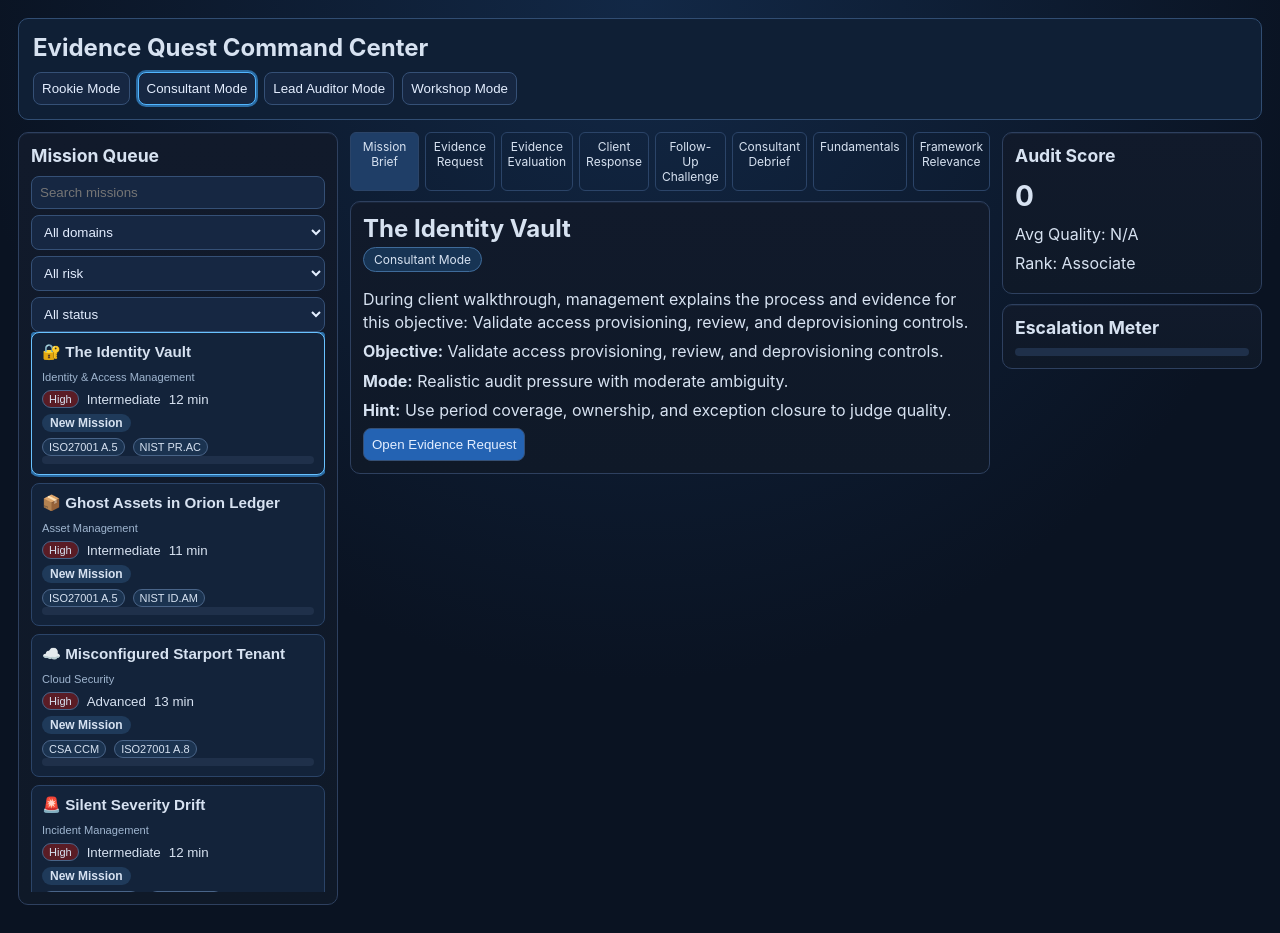
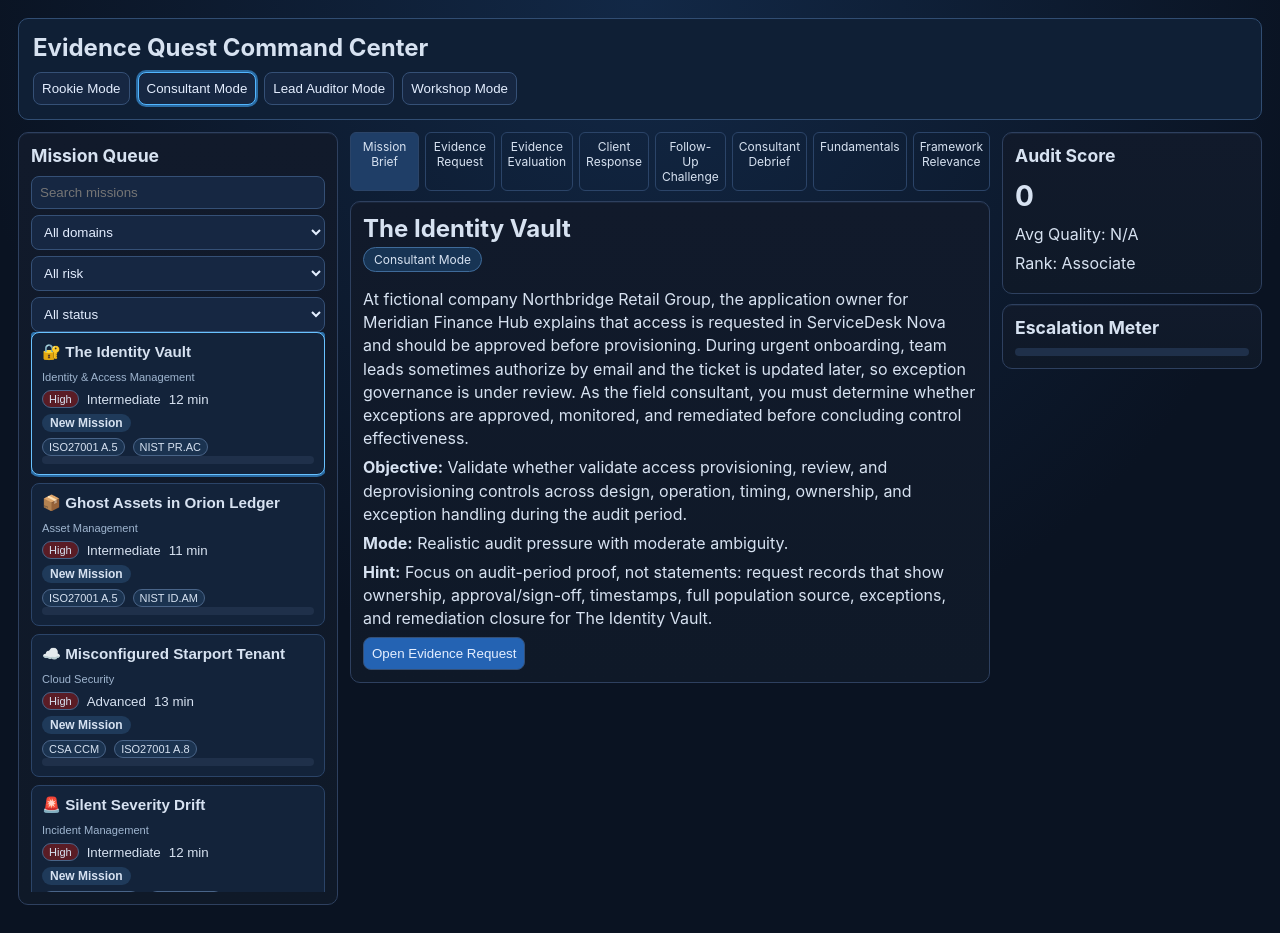
Before and after one commit to SamiZabadne/evidence-request, a React (Vite) app: page / in a window 1280 px wide. Built offline with nearby package versions, Linux system fonts and the light colour scheme.

Commit message:
Improve mission realism and enforce evidence-depth validation

```diff
--- a/src/App.jsx
+++ b/src/App.jsx
@@ -45,7 +45,7 @@ export default function App() {
   const submitFollowUp = () => {
     const correct = selectedOption === challenge.bestFollowUpAnswer;
     setScore((s) => s + (correct ? 5 : (mode === 'leadAuditor' ? -8 : -3)));
-    setFollowUpFeedback({ correct, message: correct ? challenge.followUpFeedback : 'The answer missed the highest-risk unresolved concern.', strongerAsk: challenge.bestFollowUpAnswer, riskAddressed: challenge.riskAddressed, nextEvidence: challenge.nextEvidence });
+    setFollowUpFeedback({ correct, message: correct ? challenge.followUpFeedback : 'This answer is weak because it does not fully confirm approval quality, population completeness, exception remediation, and audit-period timing. The strongest response requests sign-off evidence, source population integrity, exception closure proof, and supporting records that a senior consultant can defend in quality review.', strongerAsk: challenge.bestFollowUpAnswer, riskAddressed: challenge.riskAddressed, nextEvidence: challenge.nextEvidence });
     setMissionStatus(challenge.quality?.toLowerCase() === 'unsafe' ? 'Escalated' : 'Follow-Up Submitted', 78);
     setPhase('followUpFeedback');
   };
--- a/src/components/GameComponents.jsx
+++ b/src/components/GameComponents.jsx
@@ -13,7 +13,7 @@ export const AuditCommandLayout = ({ header, left, center, right }) => <section
 export const EscalationMeter = ({ value }) => <section className='panel'><h3>Escalation Meter</h3><div className='progress danger'><div style={{ width: `${value}%` }} /></div></section>;
 export function ScorePanel({ score, avgQuality, rank }) { return <section className='panel'><h3>Audit Score</h3><p className='score'>{score}</p><p>Avg Quality: {avgQuality}</p><p>Rank: {rank}</p></section>; }
 export const MissionBrief = ({ mission, variant, modeCfg, onNext }) => <section className='panel mission-brief'><h2>{mission.missionName}</h2><div className='mode-badge'>{modeCfg.label}</div><p>{variant.clientScenario}</p><p><b>Objective:</b> {variant.auditObjective}</p><p><b>Mode:</b> {modeCfg.focus}</p><p><b>Hint:</b> {variant.hint}</p>{variant.discussionPrompt && <p><b>Discussion:</b> {variant.discussionPrompt}</p>}{variant.facilitatorNotes && <p><b>Facilitator notes:</b> {variant.facilitatorNotes}</p>}<button className='primary' onClick={onNext}>Open Evidence Request</button></section>;
-export const EvidenceSelection = ({ evidenceOptions, selectedEvidence, setSelectedEvidence, onSubmit, minimumSelections }) => <section className='panel'><h3>Evidence Request</h3><p className='instruction'>Select at least {minimumSelections} evidence items that together would support your audit conclusion.</p>{minimumSelections > 1 && selectedEvidence.length === 1 && <p className='warning'>A single evidence item is usually not enough to support an audit conclusion. Select additional evidence to validate design, operation, and completeness.</p>}{evidenceOptions.map((x) => <label key={x.id} className='evidence-row'><input type='checkbox' checked={selectedEvidence.includes(x.id)} onChange={() => setSelectedEvidence((p) => p.includes(x.id) ? p.filter((id) => id !== x.id) : [...p, x.id])} /> {x.text}</label>)}<button className='primary' disabled={selectedEvidence.length < minimumSelections} onClick={onSubmit}>Submit Evidence</button></section>;
+export const EvidenceSelection = ({ evidenceOptions, selectedEvidence, setSelectedEvidence, onSubmit, minimumSelections }) => <section className='panel'><h3>Evidence Request</h3><p className='instruction'>Select evidence items that work together. A strong audit conclusion usually needs evidence for design, operation, timing, ownership, and exception handling.</p>{minimumSelections > 1 && selectedEvidence.length === 1 && <p className='warning'>A single evidence item is usually not enough to support an audit conclusion. Select additional evidence to validate design, operation, completeness, and exceptions.</p>}{evidenceOptions.map((x) => <label key={x.id} className='evidence-row'><input type='checkbox' checked={selectedEvidence.includes(x.id)} onChange={() => setSelectedEvidence((p) => p.includes(x.id) ? p.filter((id) => id !== x.id) : [...p, x.id])} /> {x.text}</label>)}<button className='primary' disabled={selectedEvidence.length < minimumSelections} onClick={onSubmit}>Submit Evidence</button></section>;
 export const EvidenceEvaluation = ({ evaluated, pointsById }) => <section className='panel'><h3>Evidence Evaluation</h3>{evaluated.map((x) => <div key={x.id} className={`alert quality-${x.quality.toLowerCase()}`}><p><b>Quality:</b> <span className={`badge quality-badge quality-${x.quality.toLowerCase()}`}>{x.quality}</span></p><p>{x.text}</p><p><b>Points:</b> {pointsById[x.id]}</p><p><b>Why this matters:</b> {x.why}</p><p><b>What this evidence proves:</b> {x.proves}</p><p><b>What this evidence does not prove:</b> {x.limits}</p><p><b>Stronger evidence request:</b> {x.betterRequest}</p></div>)}</section>;
 export const ClientResponseConsole = ({ evaluated }) => <section className='panel'><h3>Client Response</h3>{evaluated.map((x) => <div key={x.id} className='dialogue-card'><p><b>Client says:</b></p><blockquote>{x.clientResponse}</blockquote><p><b>Auditor note:</b> {x.auditorNote}</p></div>)}</section>;
 export const FollowUpChallenge = ({ challenge, selectedOption, setSelectedOption, onSubmit }) => <section className='panel'><h3>Follow-up Challenge</h3><p>{challenge.followUpChallenge}</p><select value={selectedOption} onChange={(e) => setSelectedOption(e.target.value)}><option value=''>Select follow-up answer</option>{challenge.followUpOptions.map((o) => <option key={o} value={o}>{o}</option>)}</select><button className='primary' disabled={!selectedOption} onClick={onSubmit}>Submit Follow-up</button></section>;
--- a/src/data/missions.js
+++ b/src/data/missions.js
@@ -39,6 +39,67 @@ const modeBundle = (objective, rookieEvidence, consultantEvidence, leadEvidence,
 });
 
 
+
+const MODE_MIN_EVIDENCE = { rookie: 5, consultant: 7, leadAuditor: 8, workshop: 6 };
+
+const domainScenarios = {
+  'Identity & Access Management': 'At fictional company Northbridge Retail Group, the application owner for Meridian Finance Hub explains that access is requested in ServiceDesk Nova and should be approved before provisioning. During urgent onboarding, team leads sometimes authorize by email and the ticket is updated later, so exception governance is under review.',
+  'Asset Management': 'At fictional company Atlas Meridian Logistics, infrastructure operations share that the CMDB, endpoint agent, and procurement ledger are reconciled monthly, but contractor laptops and leased returns are tracked in a separate spreadsheet that was not updated for several weeks.',
+  'Cloud Security': 'At fictional company Aurora Commerce Labs, the cloud platform team demonstrates guardrails in OrionCloud, but a newly onboarded subscription from an acquisition is still on interim controls and one temporary public-access exception remained open longer than target.',
+  'Incident Management': 'At fictional company Harborline Health Services, the SOC manager shows incident handling through Sentinel Desk, yet analysts note some high-severity alerts were triaged via chat during staffing shortages and documented in the case tool afterward.',
+  'Third-Party Security': 'At fictional company Crescent Pay Systems, vendor risk leadership states critical suppliers complete due diligence and annual reviews, but evidence for inherited subservice-provider monitoring is split between contract folders and email approvals.',
+  'BCP / DR / Backup': 'At fictional company Ironwood Media Network, IT operations report backup jobs are successful for critical workloads, but recent restore exercises covered infrastructure only and did not include all business service dependencies.',
+  'Change Management': 'At fictional company Silverline Transit Services, release managers explain normal changes follow CAB approval in ChangeFlow, while emergency deployments are common during weekend releases and retrospective validation is sometimes delayed.',
+  'Physical Security': 'At fictional company Redwood Pharma Distribution, facilities security shows badge and CCTV monitoring for after-hours access, but regional offices use separate recorders and clock synchronization has drifted during recent maintenance.',
+  'Data Protection / Classification': 'At fictional company Bluepeak Advisory Partners, data governance confirms a classification standard is published, yet DLP for external sharing is partly in monitor mode and exception approvals are scattered across workflow and mailbox records.',
+};
+
+const buildVariantNarrative = (mission, modeKey, objective) => {
+  const scenarioBase = domainScenarios[mission.domain] || `At fictional company ${mission.missionName.replace(/[^A-Za-z ]/g, '').trim() || 'Helios Group'}, control owners describe the current process and known exceptions.`;
+  const modeTail = {
+    rookie: 'As a junior consultant, your job is to separate policy statements from real operating evidence for the audit period.',
+    consultant: 'As the field consultant, you must determine whether exceptions are approved, monitored, and remediated before concluding control effectiveness.',
+    leadAuditor: 'As lead auditor, challenge sample coverage, timing gaps, and residual risk before accepting the evidence package.',
+    workshop: 'In workshop mode, the team must defend why the selected evidence would withstand partner review and external challenge.',
+  }[modeKey];
+  const hint = `Focus on audit-period proof, not statements: request records that show ownership, approval/sign-off, timestamps, full population source, exceptions, and remediation closure for ${mission.missionName}.`;
+  return {
+    scenario: `${scenarioBase} ${modeTail}`,
+    objective: `Validate whether ${objective.charAt(0).toLowerCase()}${objective.slice(1).replace(/\.$/, '')} across design, operation, timing, ownership, and exception handling during the audit period.`,
+    hint,
+  };
+};
+
+const ensureFollowUpOptions = (ev) => {
+  const base = ev.followUpOptions || [];
+  const extras = [
+    'Request only a policy excerpt and defer operating testing until next cycle.',
+    'Accept the artifact because it appears complete without validating population coverage.',
+    'Raise a major finding immediately before validating whether compensating controls exist.',
+    'Ask for an unrelated system screenshot to keep momentum even if it does not address the objective.',
+    'Request evidence of approval/sign-off, source population, exceptions, and closure for the same audit period.'
+  ];
+  const out = [...new Set([ev.bestFollowUpAnswer, ...base, ...extras])];
+  return out.slice(0, Math.max(7, out.length));
+};
+
+const expandEvidenceList = (modeKey, evidence, mission) => {
+  const min = MODE_MIN_EVIDENCE[modeKey];
+  const arr = [...evidence];
+  let i = 1;
+  while (arr.length < min) {
+    const seed = arr[(i - 1) % arr.length];
+    arr.push({
+      ...seed,
+      id: `${seed.id}-x${i}`,
+      text: `${seed.text} Additional sample focus ${i}: include exception cases, ownership confirmation, and period-complete population tracing for ${mission.missionName}.`,
+      riskAddressed: `${seed.riskAddressed} plus residual risk from excluded populations and unmanaged exceptions.`,
+      nextEvidence: `${seed.nextEvidence} Then provide closure tracker ${i} with approver sign-off and remediation dates.`,
+    });
+    i += 1;
+  }
+  return arr;
+};
 const minimumSelectionsByMode = { rookie: 2, consultant: 2, leadAuditor: 3, workshop: 2 };
 const qualityGuidance = {
   Strong: 'defensible for both design and operating conclusions when coverage is complete',
@@ -52,7 +113,7 @@ const enrichEvidence = (ev, objective) => {
   const limits = `It does not prove population completeness, exception closure, and consistency across the full audit period unless combined with additional evidence.`;
   return {
     ...ev,
-    why: `This evidence is ${ev.quality.toLowerCase()} because it addresses the objective to ${objective.toLowerCase()} and supports the assertion that controls were properly designed and/or operated during the audit period. It is ${qualityGuidance[ev.quality] || 'useful only with context'}. A junior consultant should learn to test approvals, timing, and traceability instead of accepting one artifact at face value. If this evidence is incomplete, residual risk remains that exceptions, out-of-period events, or excluded populations hide control failure. In a real client assessment, this is defensible only when sampling logic, period coverage, and exception handling are clearly documented.`,
+    why: `This evidence has a ${ev.quality.toLowerCase()} reliability profile because it addresses the objective to ${objective.toLowerCase()} and supports the assertion that controls were properly designed and/or operated during the audit period. It is ${qualityGuidance[ev.quality] || 'useful only with context'}. A junior consultant should learn to test approvals, timing, and traceability instead of accepting one artifact at face value. If this evidence is incomplete, residual risk remains that exceptions, out-of-period events, or excluded populations hide control failure. In a real client assessment, this is defensible only when sampling logic, period coverage, and exception handling are clearly documented.`,
     betterRequest: `Please provide audit-period evidence for ${ev.text.toLowerCase()} for the named in-scope system(s), using a risk-based sample size that includes high-risk transactions and normal cases. Include required fields: request/record ID, requester or owner, approver name and timestamp, execution timestamp, affected asset or role, exception flag, and closure status. For exceptions or emergency cases, include retrospective approval, remediation owner, due date, and closure proof. Please include control-owner sign-off that the provided population is complete for the audit period.` ,
     clientResponse: `We can share part of this request, but one source system is missing historical fields and some records were handled manually during a staffing gap, so the package may not include full exception closure detail for every item.`,
     auditorNote: `This response introduces a completeness and reliability issue. Before concluding, confirm whether missing fields affect key assertions and request compensating evidence for manually handled items.`,
@@ -72,15 +133,17 @@ const enrichEvidence = (ev, objective) => {
 };
 const enrichDebrief = (d) => ({
   ...d,
-  consultantLesson: `${d.consultantLesson} Before asking for evidence, define what assertion you need to prove, what period is in scope, and what outcome would justify clarification versus a minor or major finding. This prevents broad requests and supports defensible audit judgments.`,
-  commonMistake: `${d.commonMistake} Junior consultants often stop once they receive a document that looks formal, but senior reviewers expect proof of design, operation, completeness, and exception closure during the audit period.`
+  consultantLesson: `${d.consultantLesson} Before asking for evidence, define exactly what you are trying to prove, which period is in scope, and which risk statement would justify clarification, an observation, a minor finding, or a major finding. A senior consultant links each request to assertions on design, operation, completeness, timing, ownership, and exception remediation so the final conclusion can be defended in quality review and with client leadership.`,
+  commonMistake: `${d.commonMistake} Junior consultants often stop once they receive a document that looks formal, but senior reviewers expect proof of design, operation, completeness, exception handling, and closure evidence for the full period. Another practical mistake is failing to challenge missing populations, undocumented approvals, or unresolved exceptions that can materially change audit judgment.`
 });
 const enrichFundamentals = (f) => ({
   ...f,
-  whatItMeans: `${f.whatItMeans} In simple terms, the control must be clearly defined, consistently executed, and evidenced in a way an independent reviewer can verify.`,
-  whyAuditorsCare: `${f.whyAuditorsCare} During assessments, this determines whether the conclusion can withstand challenge from internal quality review or external stakeholders.`,
-  goodEvidence: `${f.goodEvidence} Strong evidence should include period coverage, ownership, approval/sign-off, exceptions, and remediation closure.`,
-  commonMistake: `${f.commonMistake} Another common issue is failing to reconcile multiple data sources before concluding completeness.`
+  whatItMeans: `${f.whatItMeans} In simple terms, the control must be clearly defined, consistently executed, and evidenced in a way an independent reviewer can verify without relying on verbal explanation alone.`,
+  whyAuditorsCare: `${f.whyAuditorsCare} During assessments, this determines whether the conclusion can withstand challenge from internal quality review, regulators, and external stakeholders who expect traceable support.`,
+  riskReduced: `${f.riskReduced} This control reduces the chance of hidden failures, unauthorized actions, incomplete records, and unmanaged exceptions that can create financial, operational, and compliance impact.`,
+  goodEvidence: `${f.goodEvidence} Strong evidence should include period coverage, ownership, approval/sign-off, source population completeness, exception handling, and remediation closure with dates.`,
+  commonMistake: `${f.commonMistake} Another common issue is failing to reconcile multiple data sources before concluding completeness, then overlooking exceptions that remain open past target dates.`,
+  analogy: `${f.analogy} The control is like verifying a full travel itinerary: booking confirmation alone is not enough; you need timestamps, check-ins, exceptions, and proof the trip actually completed as planned.`
 });
 
 const debrief = (riskType, assetsInvolved, dataInvolved, ciaImpact, auditJudgment, potentialFinding, recommendedFollowUp, consultantLesson, commonMistake) => ({
@@ -186,7 +249,11 @@ const baseMissions = [
 export const missions = baseMissions.map((m) => ({
   ...m,
   minimumSelections: { ...minimumSelectionsByMode, ...(m.minimumSelections || {}) },
-  modeVariants: Object.fromEntries(Object.entries(m.modeVariants).map(([k, v]) => [k, { ...v, evidenceOptions: v.evidenceOptions.map((ev) => enrichEvidence(ev, v.auditObjective || m.missionName)) }])),
+  modeVariants: Object.fromEntries(Object.entries(m.modeVariants).map(([k, v]) => {
+    const narrative = buildVariantNarrative(m, k, v.auditObjective || m.missionName);
+    const expanded = expandEvidenceList(k, v.evidenceOptions, m).map((ev) => enrichEvidence({ ...ev, followUpOptions: ensureFollowUpOptions(ev) }, v.auditObjective || m.missionName));
+    return [k, { ...v, clientScenario: narrative.scenario, auditObjective: narrative.objective, hint: narrative.hint, evidenceOptions: expanded }];
+  })),
   consultantDebrief: enrichDebrief(m.consultantDebrief),
   fundamentalsLesson: enrichFundamentals(m.fundamentalsLesson),
 }));
```
Also changed, not shown: scripts_validate_content.mjs (+46 -13 lines).
